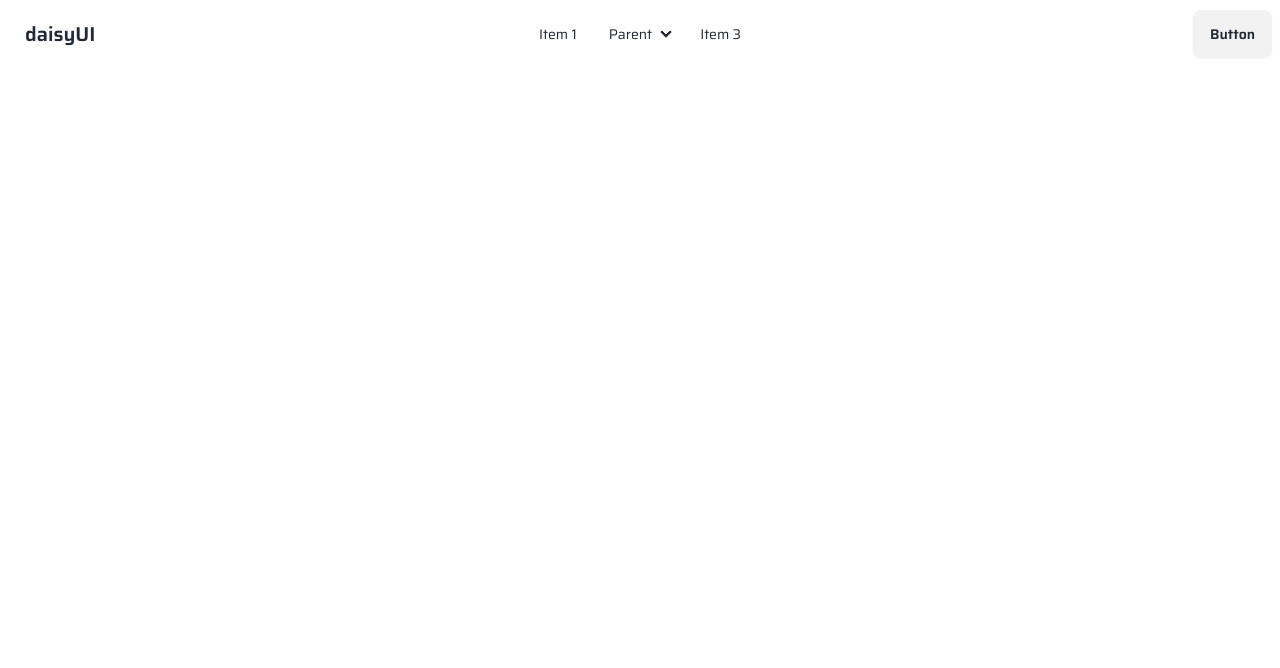
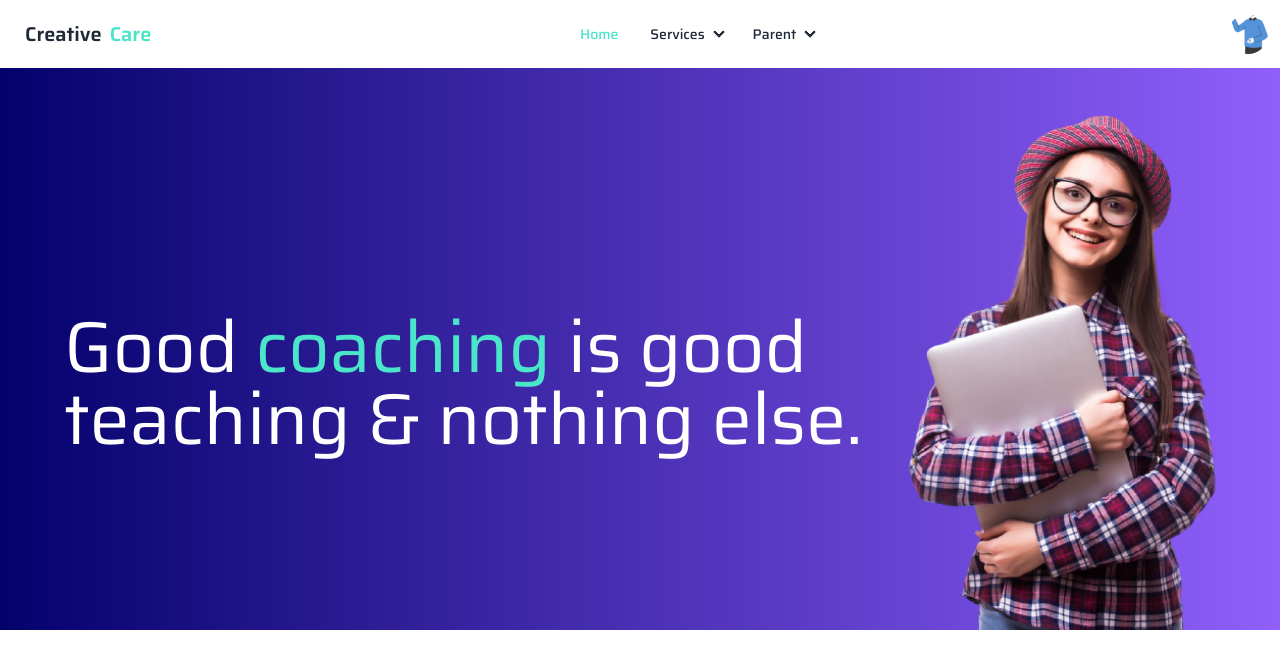
Before and after one commit to Jahid1987/creative-care-new, a plain HTML site: page index.html in a window 1280 px wide. Drawn offline with nearby package versions, Linux system fonts and the light colour scheme.

Commit message:
nav bar updated

```diff
--- a/index.html
+++ b/index.html
@@ -34,18 +34,22 @@
                 font-family: 'Saira', sans-serif;
             }
         </style>
-
+<!-- font awesome link  -->
+    <script src="https://kit.fontawesome.com/50aead5003.js" crossorigin="anonymous"></script>
 </head>
 <body>
     <header class="font-saira">
-        <div class="navbar bg-base-100">
-            <div class="navbar-start">
+        <!-- navbar section starts  -->
+        <div class="fixed navbar bg-base-100 flex justify-between">
+
+            <div>
+            <!-- dropdown for smaller device  -->
               <div class="dropdown">
-                <div tabindex="0" role="button" class="btn btn-ghost lg:hidden">
+                <div tabindex="0" role="button" class="btn btn-ghost md:hidden">
                   <svg xmlns="http://www.w3.org/2000/svg" class="h-5 w-5" fill="none" viewBox="0 0 24 24" stroke="currentColor"><path stroke-linecap="round" stroke-linejoin="round" stroke-width="2" d="M4 6h16M4 12h8m-8 6h16" /></svg>
                 </div>
                 <ul tabindex="0" class="menu menu-sm dropdown-content mt-3 z-[1] p-2 shadow bg-base-100 rounded-box w-52">
-                  <li><a>Item 1</a></li>
+                  <li><a>Home</a></li>
                   <li>
                     <a>Parent</a>
                     <ul class="p-2">
@@ -53,14 +57,31 @@
                       <li><a>Submenu 2</a></li>
                     </ul>
                   </li>
-                  <li><a>Item 3</a></li>
+                  <li>
+                    <a>Parent 2</a>
+                    <ul class="p-2">
+                      <li><a>Submenu 1</a></li>
+                      <li><a>Submenu 2</a></li>
+                    </ul>
+                  </li>
                 </ul>
               </div>
-              <a class="btn btn-ghost text-xl">daisyUI</a>
+              <!-- branding  -->
+              <a class="btn btn-ghost text-xl">Creative <span class="text-[#4BE5CA]">Care</span></a>
             </div>
-            <div class="navbar-center hidden lg:flex">
+            <!-- middle nav links  -->
+            <div class="hidden md:flex font-medium">
               <ul class="menu menu-horizontal px-1">
-                <li><a>Item 1</a></li>
+                <li><a class="text-[#4BE5CA]">Home</a></li>
+                <li>
+                  <details>
+                    <summary>Services</summary>
+                    <ul class="p-2">
+                      <li><a>Submenu 1</a></li>
+                      <li><a>Submenu 2</a></li>
+                    </ul>
+                  </details>
+                </li>
                 <li>
                   <details>
                     <summary>Parent</summary>
@@ -70,15 +91,46 @@
                     </ul>
                   </details>
                 </li>
-                <li><a>Item 3</a></li>
               </ul>
             </div>
-            <div class="navbar-end">
-              <a class="btn">Button</a>
+            <!-- dropdown for user profile  -->
+            <div >
+                <div class="dropdown dropdown-end">
+                    <div tabindex="0" role="button" class="btn btn-ghost btn-circle avatar">
+                      <div class="w-10 rounded-full">
+                        <img alt="image" src="images/men_1.png"/>
+                      </div>
+                    </div>
+                    <ul tabindex="0" class="menu menu-sm dropdown-content mt-3 z-[1] p-2 shadow bg-base-100 rounded-box w-52">
+                      <li>
+                        <a class="justify-between">
+                          Profile
+                          <span class="badge">New</span>
+                        </a>
+                      </li>
+                      <li><a>Settings</a></li>
+                      <li><a>Logout</a></li>
+                    </ul>
+                  </div>
             </div>
-          </div>
+        </div>
+
+        <!-- hero section starts  -->
+        <div class="pl-16 pt-14 flex justify-center items-center flex-col md:flex-row bg-gradient-to-r from-[#04016C] to-[#905ffc]">
+            <!-- hero text section  -->
+            <div class="lg:max-w-[50rem] mt-20">
+                <h1 class="text-5xl lg:text-7xl text-white">Good <span class="text-[#4BE5CA]">coaching</span> is good teaching & nothing else.</h1>
+            </div>
+
+            <!-- hero image section  -->
+            <div class="">
+                <img class="h-96 md:h-auto" src="images/banner-girl.png" alt="">
+            </div>
+        </div>
+
     </header>
     <main>
+
 
     </main>
     <footer>
```
Also changed, not shown: images/background_circle.png (added), images/banner-girl.png (added), images/banner.png (deleted).
